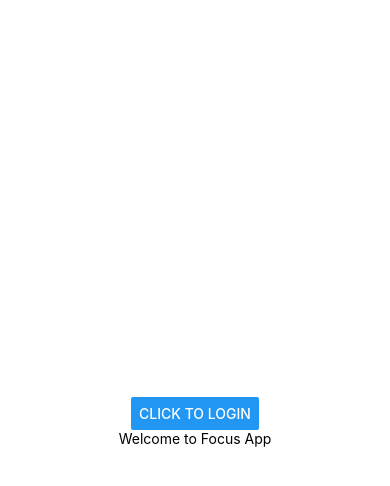
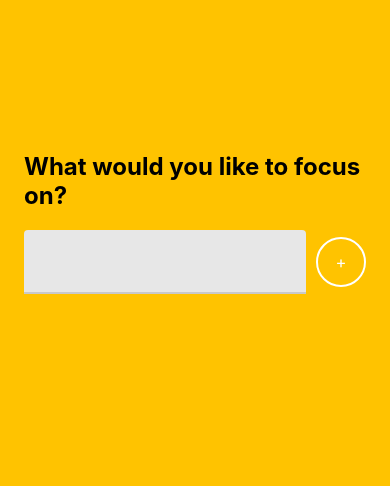
Before and after one commit to akotonyStark/FocusApp-ReactNative, a React Native app: screen / in a window 390 px wide. Shown: the top 486 px of the page. Built offline with nearby package versions, Linux system fonts and the light colour scheme.

Commit message:
focus app

```diff
--- a/App.js
+++ b/App.js
@@ -1,25 +1,23 @@
-import { StatusBar } from 'expo-status-bar'
 import React, { useState } from 'react'
-import { StyleSheet, Text, View, Button } from 'react-native'
-import Dummy from './components/Dummy'
+import { Text, Button, View, StyleSheet } from 'react-native'
+// import Constants from 'expo-constants';
+import Focus from './src/features/focus/Focus'
+
+// You can import from local files
+//import AssetExample from '/src/components/AssetExample';
+
+// or any pure javascript modules available in npm
+import { Card } from 'react-native-paper'
 
 export default function App() {
-  const [isLoggedIn, setisLoggedIn] = useState(false)
+  const [focusSubject, setFocusSubject] = useState(null)
   return (
     <View style={styles.container}>
-      <StatusBar style='auto' />
-      {isLoggedIn ? (
-        <Dummy />
+      {focusSubject ? (
+        <Text>Timer goes here{focusSubject}</Text>
       ) : (
-        <Button
-          title='Click to login'
-          style={{ backgroundColor: 'red' }}
-          onPress={() => {
-            setisLoggedIn(true)
-          }}
-        ></Button>
+        <Focus addSubject={setFocusSubject}></Focus>
       )}
-      <Text>Welcome to Focus App</Text>
     </View>
   )
 }
@@ -27,8 +25,9 @@
 const styles = StyleSheet.create({
   container: {
     flex: 1,
-    backgroundColor: '#fff',
-    alignItems: 'center',
-    justifyContent: 'center',
+    // justifyContent: 'center',
+    // paddingTop: Constants.statusBarHeight,
+    backgroundColor: '#FFC300',
+    padding: 8,
   },
 })
--- a/package.json
+++ b/package.json
@@ -13,6 +13,7 @@
     "react": "16.13.1",
     "react-dom": "16.13.1",
     "react-native": "https://github.com/expo/react-native/archive/sdk-42.0.0.tar.gz",
+    "react-native-paper": "^4.9.2",
     "react-native-web": "~0.13.12"
   },
   "devDependencies": {
--- a/components/Dummy.js
+++ b/src/components/Dummy.js
@@ -24,7 +24,7 @@
 const styles = StyleSheet.create({
   container: {
     flex: 1,
-    backgroundColor: '#fff',
+    backgroundColor: '#F2F2F2',
     alignItems: 'center',
     justifyContent: 'center',
   },
--- /dev/null
+++ b/src/components/RoundedButton.js
@@ -0,0 +1,37 @@
+import * as React from 'react'
+import { TouchableOpacity, Text, StyleSheet, View } from 'react-native'
+
+export const RoundedButton = ({
+  style = {},
+  textStyle = {},
+  size = 125,
+  ...props
+}) => {
+  return (
+    <View>
+      <TouchableOpacity
+        style={[styles(size).radius, style]}
+        onPress={props.onPress}
+      >
+        <Text style={[styles(size).text, textStyle]}>{props.title}</Text>
+      </TouchableOpacity>
+    </View>
+  )
+}
+
+const styles = (size) =>
+  StyleSheet.create({
+    radius: {
+      borderRadius: size / 2,
+      width: size,
+      height: size,
+      alignItems: 'center',
+      justifyContent: 'center',
+      borderColor: 'white',
+      borderWidth: 2,
+    },
+    text: {
+      color: '#fff',
+      fontSize: size / 3,
+    },
+  })
--- /dev/null
+++ b/src/features/focus/Focus.js
@@ -0,0 +1,44 @@
+import * as React from 'react'
+import { Text, View, StyleSheet, Image } from 'react-native'
+import { TextInput } from 'react-native-paper'
+import { RoundedButton } from '../../components/RoundedButton'
+
+export default function Focus() {
+  return (
+    <View style={styles.container}>
+      <View style={styles.titleContainer}>
+        <Text style={styles.title}>What would you like to focus on?</Text>
+        <View style={styles.inputContainer}>
+          <TextInput style={{ flex: 1, marginRight: 10 }} />
+          <RoundedButton
+            onPress={() => alert('hello')}
+            size={50}
+            title='+'
+          ></RoundedButton>
+        </View>
+      </View>
+    </View>
+  )
+}
+
+const styles = StyleSheet.create({
+  container: {
+    flex: 1,
+  },
+  titleContainer: {
+    flex: 0.5,
+    padding: 16,
+    justifyContent: 'center',
+  },
+  title: {
+    color: '#000',
+    fontWeight: 'bold',
+    fontSize: 24,
+  },
+  inputContainer: {
+    marginTop: 20,
+    // backgroundColor: 'white',
+    flexDirection: 'row',
+    alignItems: 'center',
+  },
+})
```
Also changed, not shown: src/features/DummyFeature.js (added), 1 other file (tests, documents, lock files or other folders).
